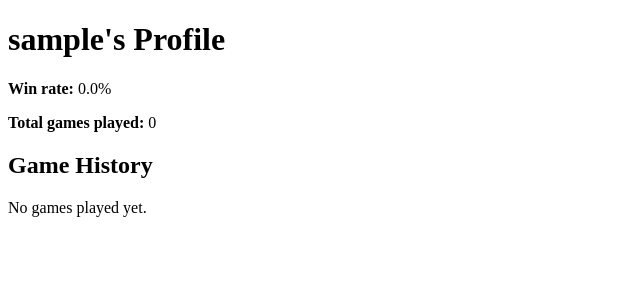
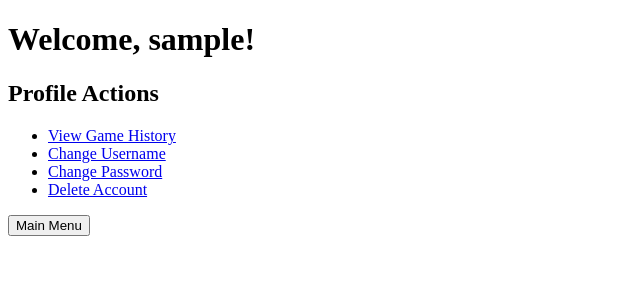
Before and after one commit to Scrooge324y2/Online-Multiplayer-Game, a Flask app: page /profile in a window 1280 px wide. Shown: the top 300 px of the page, without its empty margins (0-640 px from the left). Run offline with Flask 3, Linux system fonts and the light colour scheme; the visitor is signed in with stand-in values (Sample User, id 1); parts of the project's set-up code (start-up, migrations or seed data) failed here and were passed over.

Commit message:
added account settins and deletion

```diff
--- a/app.py
+++ b/app.py
@@ -66,7 +66,9 @@ def register():
         if not User.validate_username(username):
             return render_template("register.html", error="Username already in use")
         User.add_user(username, password)
-        return redirect(url_for('login'))
+        session['username'] = username
+        session['user_id'] = User.get_user_id(username)
+        return redirect(url_for('recovery_key'))
     return render_template("register.html")
 
 @app.route("/menu")
@@ -153,12 +155,112 @@ def game_over():
 def profile():
     if 'username' not in session:
         return redirect(url_for('login'))
+    username = session.get("username")
+    return render_template("profile.html", username=username)
+
+@app.route("/forgot_password", methods=["GET", "POST"])
+def forgot_password():
+    if request.method == "POST":
+        username = request.form["username"]
+        new_password = request.form["new_password"]
+        recovery_key = request.form["recovery_key"]
+
+        user_id = User.get_user_id(username)
+        if user_id is None:
+            flash("Username not found.", "error")
+            return redirect(url_for("forgot_password"))
+
+        if User.authenticate_recovery_key(user_id, recovery_key):
+            User.change_password(user_id, new_password)
+            flash("Password reset successfully.", "success")
+            return redirect(url_for("login"))
+        else:
+            flash("Invalid recovery key.", "error")
+            return redirect(url_for("forgot_password"))
+    return render_template("forgot_password.html")
+
+@app.route("/delete_account", methods=["GET", "POST"])
+def delete_account():
+    if 'username' not in session:
+        return redirect(url_for('login'))
+
+    if request.method == "POST":
+        password = request.form["password"]
+        username = session.get("username")
+        user_id = session.get("user_id")
+
+        if User.authenticate_user(username, password):
+            User.deactivate_user(user_id)
+            session.pop("username", None)
+            session.pop("user_id", None)
+            flash("Account deleted successfully.", "success")
+            return redirect(url_for("register"))
+        else:
+            flash("Password is incorrect.", "error")
+            return redirect(url_for("delete_account"))
+    return render_template("delete_account.html")
+
+@app.route("/change_password", methods=["GET", "POST"])
+def change_password():
+    if 'username' not in session:
+        return redirect(url_for('login'))
+
+    if request.method == "POST":
+        current_password = request.form["current_password"]
+        new_password = request.form["new_password"]
+        confirm_password = request.form["confirm_password"]
+        username = session.get("username")
+        user_id = session.get("user_id")
+
+        if User.authenticate_user(username, current_password):
+            User.change_password(user_id, new_password)
+            flash("Password changed successfully.", "success")
+            return redirect(url_for("profile"))
+        else:
+            flash("Current password is incorrect.", "error")
+            return redirect(url_for("change_password"))
+    return render_template("change_password.html")
+
+
+@app.route("/change_username", methods=["GET", "POST"])
+def change_username():
+    if 'username' not in session:
+        return redirect(url_for('login'))
+
+    if request.method == "POST":
+        new_username = request.form["new_username"]
+        user_id = session.get("user_id")
+
+        if not User.validate_username(new_username):
+            flash("Username already in use.", "error")
+            return redirect(url_for("change_username"))
+
+        User.change_username(user_id, new_username)
+        session['username'] = new_username
+        session.modified = True
+        flash("Username changed successfully.", "success")
+        return redirect(url_for("profile"))
+
+
+    return render_template("change_username.html")
+
+@app.route("/recovery_key")
+def recovery_key():
+    if 'username' not in session:
+        return redirect(url_for('login'))
+    key = User.create_recovery_key(session.get("user_id"))
+    return render_template("recovery_key.html", recovery_key=key)
+
+@app.route("/game_history")
+def game_history():
+    if 'username' not in session:
+        return redirect(url_for('login'))
     user_id = session.get("user_id")
     username = session.get("username")
     game_history = User.get_game_history(user_id)
     win_rate = User.get_win_rate(user_id)
     total_games = len(game_history)
-    return render_template("profile.html", username=username, game_history=game_history, win_rate=win_rate, total_games=total_games)
+    return render_template("game_history.html", username=username, game_history=game_history, win_rate=win_rate, total_games=total_games)
 
 
 
--- a/database.py
+++ b/database.py
@@ -1,8 +1,11 @@
+import secrets
+
 import bcrypt
 from sqlalchemy import create_engine, and_
 from sqlalchemy.orm import sessionmaker, declarative_base, aliased
-from sqlalchemy import Column, Time, DateTime, ForeignKey, Integer, NVARCHAR, Numeric, Sequence, select, VARCHAR
+from sqlalchemy import Column, Time, DateTime, ForeignKey, Integer, NVARCHAR, Numeric, Sequence, select, VARCHAR, Boolean
 from sqlalchemy.sql import func, desc
+import secrets
 engine = create_engine('sqlite:///database.db', echo=True)
 Base = declarative_base()
 Session = sessionmaker(bind=engine)
@@ -14,6 +17,23 @@ class User(Base):
     UserID = Column(Integer, Sequence('user_id_seq'), primary_key=True) #Sequence() automatically increments the UserID
     Username = Column(VARCHAR, nullable=False)
     BcryptHash = Column(VARCHAR, nullable=False)
+    RecoveryKeyHash = Column(VARCHAR, nullable=True)
+    IsActive = Column(Boolean, nullable=False)
+
+
+    @staticmethod
+    def create_recovery_key(user_id):
+        """Generates a secure recovery key for the user, stores it hashed in the database,
+        and returns the plaintext key to be shown once to the user"""
+        recovery_key = secrets.token_urlsafe(16) # generates a secure random recovery key
+        hashed_key = bcrypt.hashpw(recovery_key.encode('utf-8'), bcrypt.gensalt()).decode('utf-8') # hashes the recovery key
+        user = session.get(User, user_id)
+        if not user:
+            return False
+        user.RecoveryKeyHash = hashed_key
+        session.commit()
+
+        return recovery_key
 
 
     @staticmethod #doesn't require an instance of the class to be called
@@ -21,9 +41,48 @@ class User(Base):
         passwordBytes = password.encode('utf-8') # converting password to array of bytes
         salt = bcrypt.gensalt()
         hashedPw = bcrypt.hashpw(passwordBytes, salt).decode('utf-8') # hashing the password
-        user = User(Username=username, BcryptHash=hashedPw)
+        user = User(Username=username, BcryptHash=hashedPw, IsActive=True)
         session.add(user)
         session.commit()
+
+    @staticmethod
+    def authenticate_recovery_key(user_id, recovery_key_entered):
+        user = session.get(User, user_id)
+        if not user:
+            return False
+        stored_hash = user.RecoveryKeyHash.encode('utf-8')
+        return bcrypt.checkpw(recovery_key_entered.encode('utf-8'), stored_hash)
+
+    @staticmethod
+    def deactivate_user(user_id):
+        user = session.get(User, user_id)
+        if not user:
+            return False
+        user.IsActive = False
+        user.Username = f"Deactivated_User{user_id}"
+        session.commit()
+        return True
+
+    @staticmethod
+    def change_password(user_id, new_password):
+        user = session.get(User, user_id)
+        if not user:
+            return False
+        passwordBytes = new_password.encode('utf-8')  # converting password to array of bytes
+        salt = bcrypt.gensalt()
+        hashedPw = bcrypt.hashpw(passwordBytes, salt).decode('utf-8')
+        user.BcryptHash = hashedPw
+        session.commit()
+
+    @staticmethod
+    def change_username(user_id, new_username):
+        user = session.get(User, user_id)
+        if not user:
+            return False
+        user.Username = new_username
+        session.commit()
+        return True
+
 
     @staticmethod
     def validate_username(username): #checks if a specific username exists in the database (usernames are unique)
--- a/templates/login.html
+++ b/templates/login.html
@@ -25,6 +25,7 @@
             </div>
             <button type="submit">Login</button>
         </form>
+        <p><a href="{{ url_for('forgot_password') }}">Forgot your password?</a></p>
         <p>Don't have an account? <a href="/register">Register here</a>.</p>
     </div>
 </body>
--- a/templates/profile.html
+++ b/templates/profile.html
@@ -2,41 +2,20 @@
 <html lang="en">
 <head>
     <meta charset="UTF-8">
-    <title>Profile</title>
+    <title>Profile Page</title>
 </head>
 <body>
+    <!-- Display the username -->
+    <h1>Welcome, {{ username }}!</h1>
 
-    <h1>{{ username }}'s Profile</h1>
+    <h2>Profile Actions</h2>
+    <ul>
+        <li><a href="/game_history">View Game History</a></li>
+        <li><a href="/change_username">Change Username</a></li>
+        <li><a href="/change_password">Change Password</a></li>
+        <li><a href="/delete_account">Delete Account</a></li>
+    </ul>
 
-    <p><strong>Win rate:</strong> {{ win_rate }}%</p>
-    <p><strong>Total games played:</strong> {{ total_games }}</p>
-
-    <h2>Game History</h2>
-
-    {% if game_history %}
-        <table border="1">
-            <thead>
-                <tr>
-                    <th>Opponent</th>
-                    <th>Won</th>
-                    <th>Duration</th>
-                    <th>Date</th>
-                </tr>
-            </thead>
-            <tbody>
-                {% for game in game_history %}
-                    <tr>
-                        <td>{{ game.opponent_username }}</td>
-                        <td>{{ 'Yes' if game.won else 'No' }}</td>
-                        <td>{{ game.duration }}</td>
-                        <td>{{ game.date_played }}</td>
-                    </tr>
-                {% endfor %}
-            </tbody>
-        </table>
-    {% else %}
-        <p>No games played yet.</p>
-    {% endif %}
-
+    <button onclick="window.location.href='/menu'">Main Menu</button>
 </body>
 </html>
```
Also changed, not shown: templates/change_password.html (added, +50 -0 lines), templates/change_username.html (added, +36 -0 lines), templates/delete_account.html (added, +36 -0 lines), templates/forgot_password.html (added, +50 -0 lines), templates/game_history.html (added, +42 -0 lines), templates/recovery_key.html (added, +17 -0 lines).
